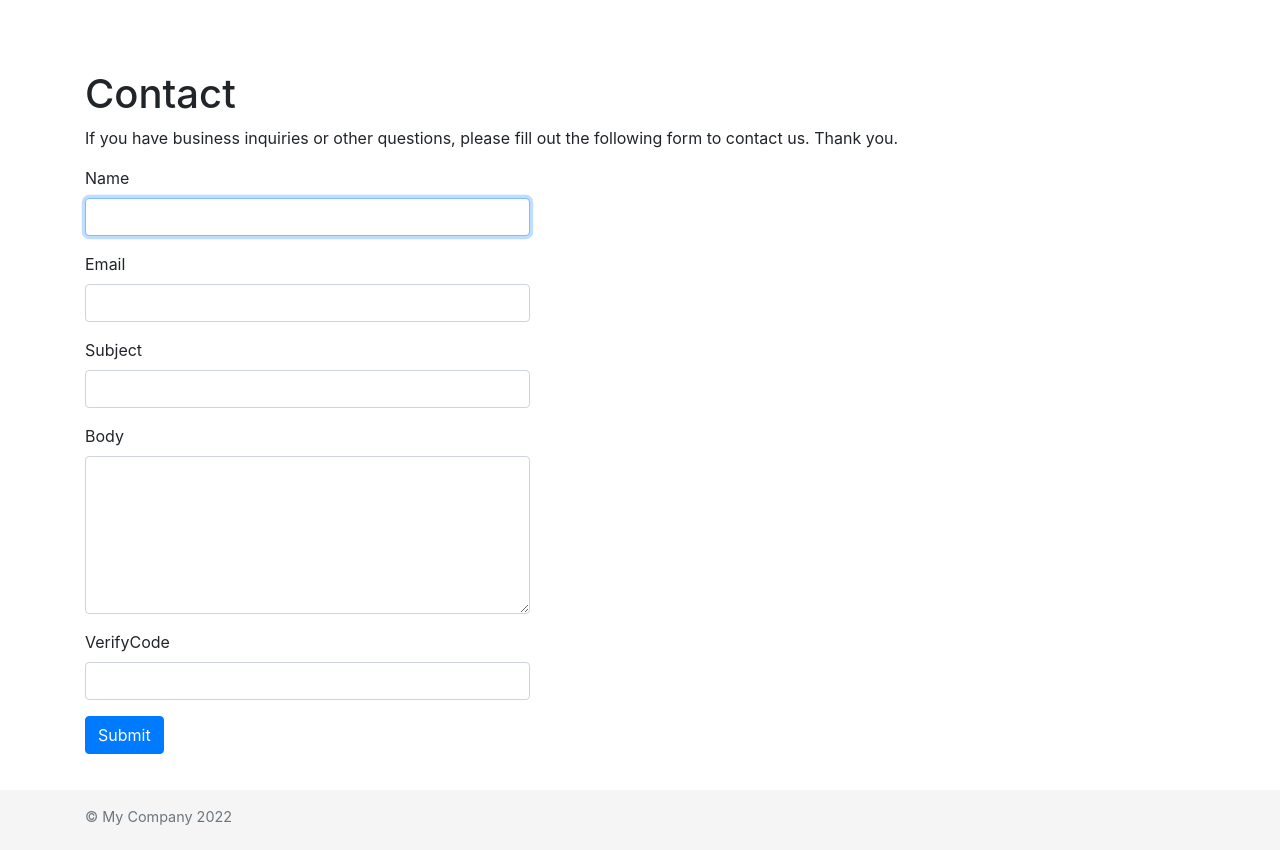
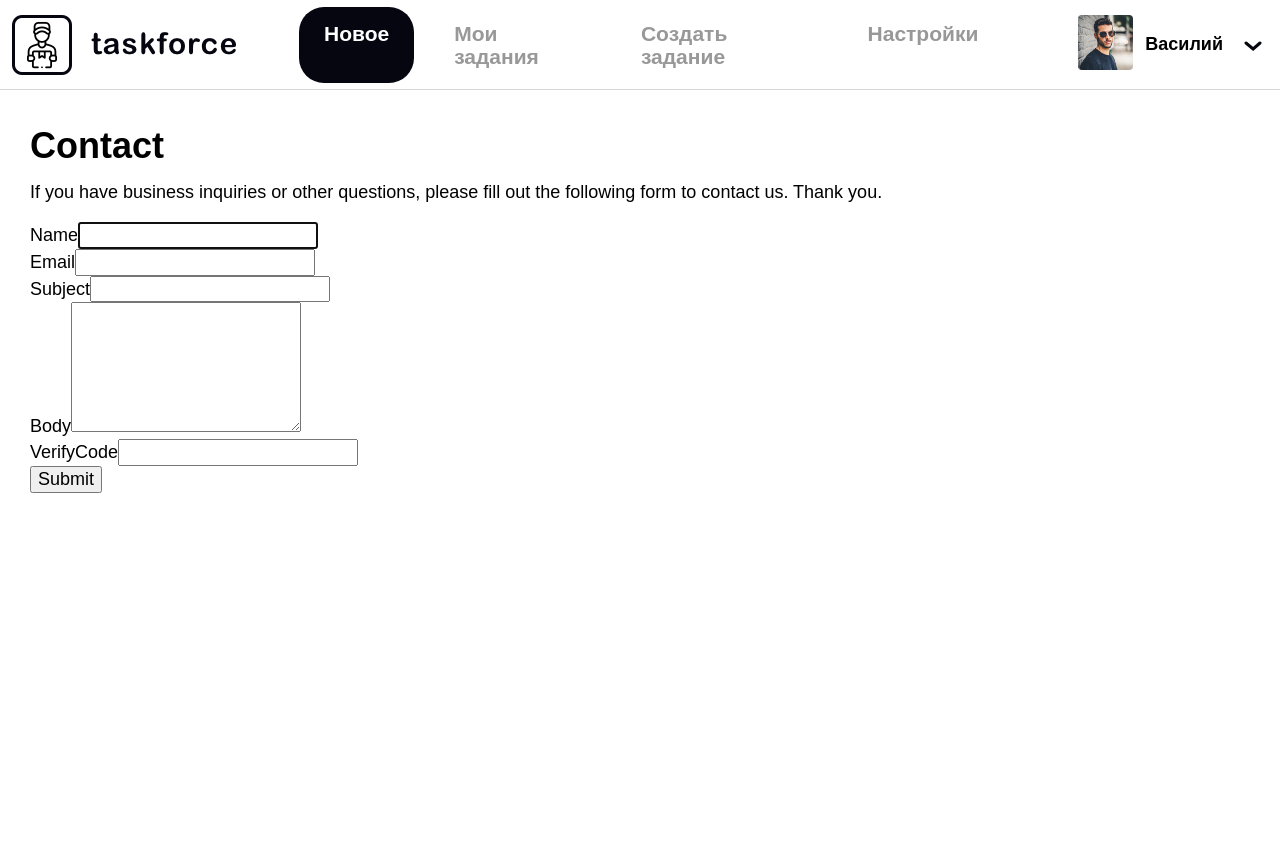
Before and after one commit to htmlacademy-yii/59949-task-force-2, a Yii app: template views/site/contact.php in a window 1280 px wide. After the commit the page ends 493 px from the top, so only its background shows below. Run offline with PHP 8.4 and a stand-in for Yii, Linux system fonts and the light colour scheme; the template is opened without the code that fills it, so the values that code supplies are empty; form fields are guessed from the names that the template uses; some libraries are stand-ins or nearby versions; some web fonts are replaced.

Commit message:
заменил данные в layout и шаблоне главной страницы

```diff
--- a/views/layouts/main.php
+++ b/views/layouts/main.php
@@ -1,17 +1,10 @@
 <?php
-
 /** @var yii\web\View $this */
 /** @var string $content */
 
-use app\assets\AppAsset;
-use app\widgets\Alert;
-use yii\bootstrap4\Breadcrumbs;
 use yii\bootstrap4\Html;
-use yii\bootstrap4\Nav;
-use yii\bootstrap4\NavBar;
+?>
 
-AppAsset::register($this);
-?>
 <?php $this->beginPage() ?>
     <!DOCTYPE html>
     <html lang="<?= Yii::$app->language ?>" class="h-100">
@@ -20,62 +13,65 @@ AppAsset::register($this);
         <meta name="viewport" content="width=device-width, initial-scale=1, shrink-to-fit=no">
         <?php $this->registerCsrfMetaTags() ?>
         <title><?= Html::encode($this->title) ?></title>
-    <?php $this->head() ?>
+        <link rel="stylesheet" href="../css/style.css">
+        <?php $this->head(); ?>
     </head>
+
     <body class="d-flex flex-column h-100">
-<?php $this->beginBody() ?>
+    <?php $this->beginBody(); ?>
 
-<header>
-    <?php
-    NavBar::begin([
-        'brandLabel' => Yii::$app->name,
-        'brandUrl' => Yii::$app->homeUrl,
-        'options' => [
-            'class' => 'navbar navbar-expand-md navbar-dark bg-dark fixed-top',
-        ],
-    ]);
-    echo Nav::widget([
-        'options' => ['class' => 'navbar-nav'],
-        'items' => [
-            ['label' => 'Home', 'url' => ['/site/index']],
-            ['label' => 'About', 'url' => ['/site/about']],
-            ['label' => 'Contact', 'url' => ['/site/contact']],
-            Yii::$app->user->isGuest ? (
-                ['label' => 'Login', 'url' => ['/site/login']]
-            ) : (
-                '<li>'
-                . Html::beginForm(['/site/logout'], 'post', ['class' => 'form-inline'])
-                . Html::submitButton(
-                    'Logout (' . Yii::$app->user->identity->username . ')',
-                    ['class' => 'btn btn-link logout']
-                )
-                . Html::endForm()
-                . '</li>'
-            )
-        ],
-    ]);
-    NavBar::end();
-    ?>
+    <header class="page-header">
+        <nav class="main-nav">
+            <a href='#' class="header-logo">
+                <img class="logo-image" src="../img/logotype.png" width=227 height=60 alt="taskforce">
+            </a>
+            <div class="nav-wrapper">
+                <ul class="nav-list">
+                    <li class="list-item list-item--active">
+                        <a class="link link--nav" >Новое</a>
+                    </li>
+                    <li class="list-item">
+                        <a href="#" class="link link--nav" >Мои задания</a>
+                    </li>
+                    <li class="list-item">
+                        <a href="#" class="link link--nav" >Создать задание</a>
+                    </li>
+                    <li class="list-item">
+                        <a href="#" class="link link--nav" >Настройки</a>
+                    </li>
+                </ul>
+            </div>
+        </nav>
+        <div class="user-block">
+            <a href="#">
+                <img class="user-photo" src="../img/man-glasses.png" width="55" height="55" alt="Аватар">
+            </a>
+            <div class="user-menu">
+                <p class="user-name">Василий</p>
+                <div class="popup-head">
+                    <ul class="popup-menu">
+                        <li class="menu-item">
+                            <a href="#" class="link">Настройки</a>
+                        </li>
+                        <li class="menu-item">
+                            <a href="#" class="link">Связаться с нами</a>
+                        </li>
+                        <li class="menu-item">
+                            <a href="#" class="link">Выход из системы</a>
+                        </li>
+                    </ul>
+                </div>
+            </div>
+        </div>
     </header>
 
     <main role="main" class="flex-shrink-0">
-    <div class="container">
-        <?= Breadcrumbs::widget([
-            'links' => isset($this->params['breadcrumbs']) ? $this->params['breadcrumbs'] : [],
-        ]) ?>
-        <?= Alert::widget() ?>
-        <?= $content ?>
+        <div class="main-container container">
+            <?= $content; ?>
         </div>
     </main>
 
-<footer class="footer mt-auto py-3 text-muted">
-    <div class="container">
-        <p class="float-left">&copy; My Company <?= date('Y') ?></p>
-        <p class="float-right"><?= Yii::powered() ?></p>
-    </div>
-</footer>
-
-<?php $this->endBody() ?>
+    <?php $this->endBody(); ?>
     </body>
     </html>
-<?php $this->endPage() ?>
+<?php $this->endPage(); ?>
```
Also changed, not shown: views/site/index.php (+4 -42 lines). Lines whose indentation alone changed are shown as unchanged.
